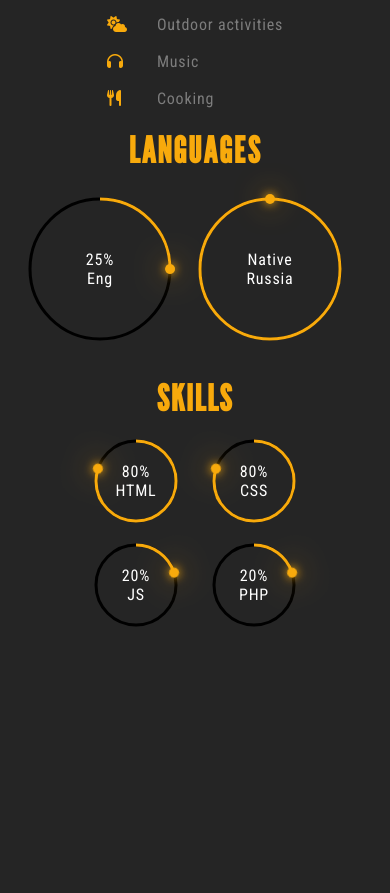
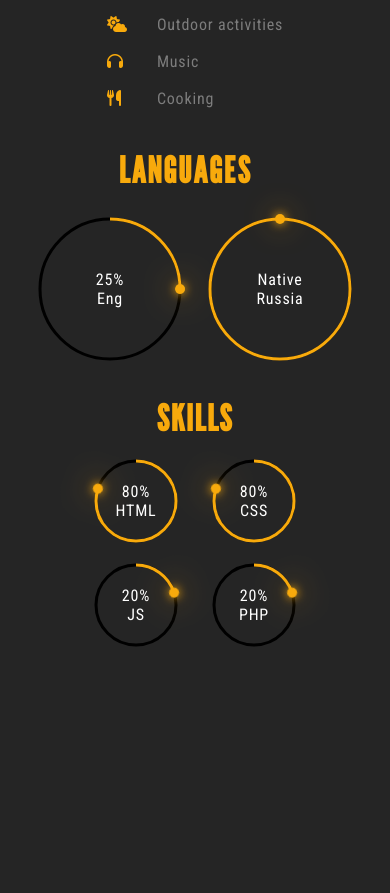
Before and after one commit to NatalyGep/NatalyGep.github.io, a plain HTML site: page index.html in a window 390 px wide. Shown: the part 1668-2561 px from the top of the page. Drawn offline with nearby package versions, Linux system fonts and the light colour scheme.

Commit message:
progress

```diff
--- a/style.scss
+++ b/style.scss
@@ -617,7 +617,7 @@ margin-bottom: 0;
   }
   .section-bottom > .section-item:nth-child(1) {
   max-width: 300px;
-  margin: 0 auto;
+  margin-left: -10px;
 
   }
 
@@ -654,7 +654,7 @@ margin-bottom: 0;
 
   .languages-list__item:nth-child(1) {
       margin-right: 20px;
-      margin-left: -20px;
+
   }
 
   .section-bottom > .section-item:nth-child(3) {
```
Also changed, not shown: style.css, 1 other file.
